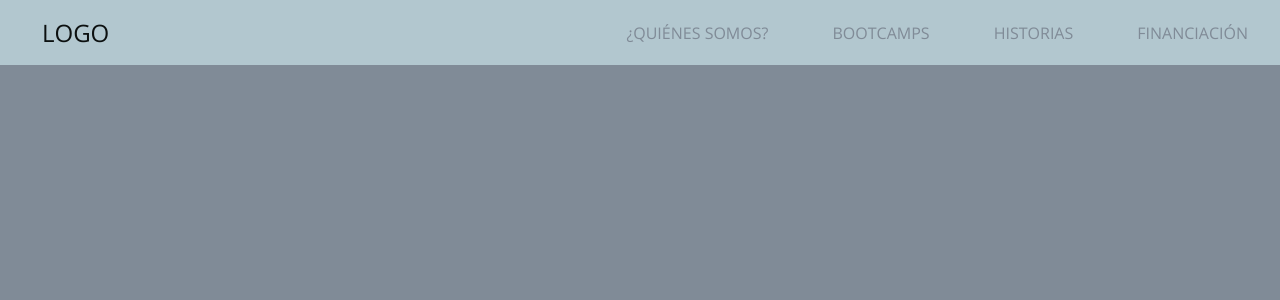
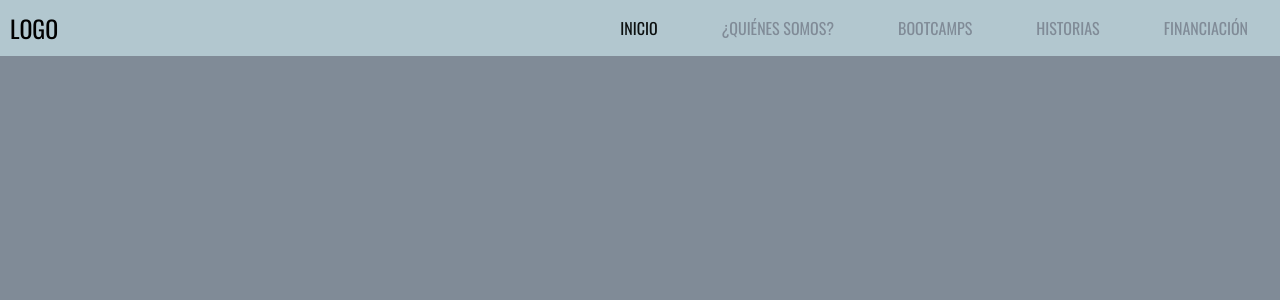
Before and after one commit to JhosuaP97/landing_coinspira, a React (Create React App) app: page / in a window 1280 px wide. Shown: the top 300 px of the page. Built offline with nearby package versions, Linux system fonts and the light colour scheme.

Commit message:
update style Navbar

```diff
--- a/src/components/Navbar/index.js
+++ b/src/components/Navbar/index.js
@@ -1,5 +1,5 @@
 import React, { useState } from "react";
-import { Nav, NavLink, Logo, NavMenu, MobileButton } from "./styles";
+import { Nav, NavItem, NavLink, Logo, NavMenu, MobileButton } from "./styles";
 import { Menu } from "Icons/Menu";
 import { Cancel } from "Icons/Cancel";
 const Navbar = () => {
@@ -9,30 +9,61 @@ const Navbar = () => {
     setShowMenu(!showMenu);
   };
   return (
-    <header>
+    <>
       <Nav>
-        <NavLink to="/">
         <Logo>Logo</Logo>
+        <NavMenu showMenu={showMenu}>
+          <NavItem>
+            <NavLink to="/" exact onClick={handleMenu} activeClassName="active">
+              Inicio
             </NavLink>
-        <NavMenu showMenu={showMenu}>
-          <NavLink to="/aboutus" onClick={handleMenu}>
+          </NavItem>
+          <NavItem>
+            <NavLink
+              exact
+              to="/aboutus"
+              onClick={handleMenu}
+              activeClassName="active"
+            >
               ¿Quiénes somos?
             </NavLink>
-          <NavLink to="/bootcamps" onClick={handleMenu}>
+          </NavItem>
+          <NavItem>
+            <NavLink
+              exact
+              to="/bootcamps"
+              onClick={handleMenu}
+              activeClassName="active"
+            >
               Bootcamps
             </NavLink>
-          <NavLink to="/histories" onClick={handleMenu}>
+          </NavItem>
+          <NavItem>
+            <NavLink
+              exact
+              to="/histories"
+              onClick={handleMenu}
+              activeClassName="active"
+            >
               Historias
             </NavLink>
-          <NavLink to="/financing" onClick={handleMenu}>
+          </NavItem>
+          <NavItem>
+            <NavLink
+              exact
+              to="/financing"
+              onClick={handleMenu}
+              activeClassName="active"
+            >
               Financiación
             </NavLink>
+          </NavItem>
         </NavMenu>
         <MobileButton onClick={handleMenu}>
           {showMenu ? <Cancel /> : <Menu />}
         </MobileButton>
       </Nav>
-    </header>
+    </>
   );
 };
 
--- a/src/components/Navbar/styles.js
+++ b/src/components/Navbar/styles.js
@@ -1,6 +1,6 @@
 import styled from "styled-components";
 import { NavLink as Link } from "react-router-dom";
-import { Colors } from "styles/GlobalStyles";
+import { Colors, breakpoint } from "styles/GlobalStyles";
 
 export const Nav = styled.nav`
   background: ${Colors.gray};
@@ -9,13 +9,13 @@ export const Nav = styled.nav`
   justify-content: space-between;
   flex-wrap: wrap;
   align-items: center;
-  font-family: Oxygen;
+  font-family: oswald;
   position: relative;
 `;
 
 export const Logo = styled.div`
   margin-left: 10px;
-  font-family: OpenSans;
+  font-family: oswald;
   font-weight: 400;
   font-size: 24px;
   text-transform: uppercase;
@@ -26,7 +26,8 @@ export const NavMenu = styled.ul`
   align-items: center;
   justify-content: center;
   transition: transform 0.3s ease-in-out;
-  @media screen and (max-width: 992px) {
+
+  ${breakpoint.deviceMax992} {
     position: absolute;
     width: 100%;
     height: 98vh;
@@ -34,22 +35,27 @@ export const NavMenu = styled.ul`
     left: ${({ showMenu }) => (showMenu ? 0 : "-120%")};
     flex-direction: column;
     transition: 0.3s all ease-in;
-    background-color: ${Colors.white};
+    background-color: ${Colors.gray};
     z-index: 20;
   }
 `;
 
+export const NavItem = styled.li`
+  padding: 1rem 2rem;
+`;
+
 export const NavLink = styled(Link)`
   text-decoration: none;
-  padding: 1rem 2rem;
   color: ${Colors.lightGray};
   cursor: pointer;
   text-transform: uppercase;
-  font-family: OpenSans;
+  outline: none;
+  font-family: Oswald, sans-serif;
   &.active {
     color: ${Colors.black};
   }
-  @media screen and (max-width: 992px) {
+
+  ${breakpoint.deviceMax992} {
     padding: 25px;
   }
 `;
@@ -74,7 +80,7 @@ export const HamburgerIcon = styled.span`
   &::after {
     transform: translateY(8px);
   }
-  @media screen and (max-width: 992px) {
+  ${breakpoint.deviceMax992} {
     display: block;
     position: absolute;
     top: 0;
@@ -88,7 +94,7 @@ export const MobileButton = styled.button`
   background: none;
   border: none;
   z-index: 20;
-  @media screen and (max-width: 992px) {
+  ${breakpoint.deviceMax992} {
     display: block;
     margin-right: 30px;
     transition: all 0.3s;
```
Lines whose indentation alone changed are shown as unchanged.
